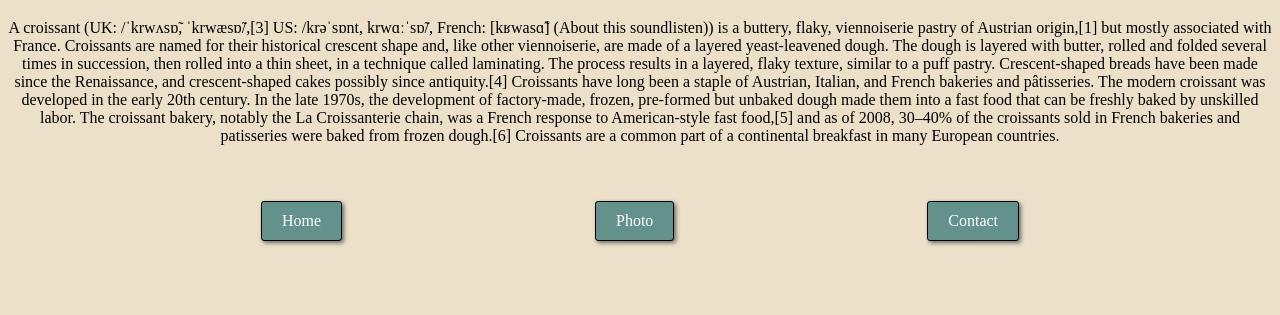
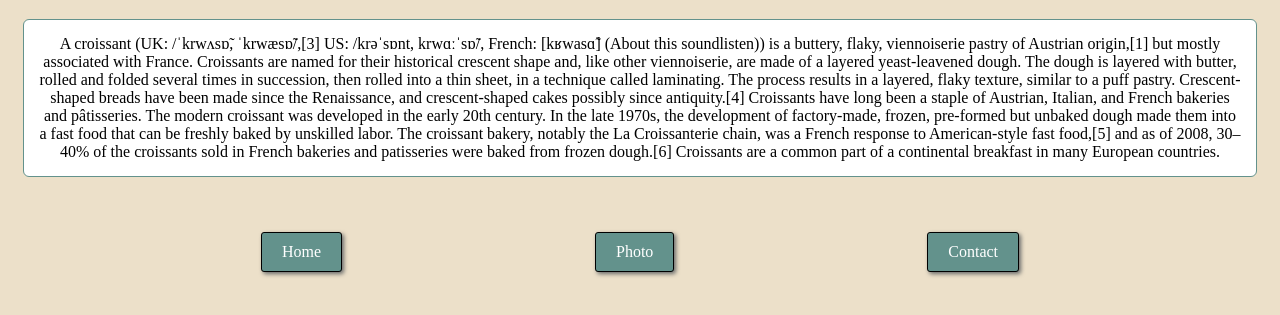
Before and after one commit to corinamittelholzer/Croissant, a plain HTML site: page index.html in a window 1280 px wide. Shown: the part 61-376 px from the top of the page. Drawn offline with Linux system fonts and the light colour scheme.

Commit message:
style textcontainer

```diff
--- a/index.html
+++ b/index.html
@@ -9,7 +9,7 @@
   </head>
   <body>
     <h1>Croissant</h1>
-    <p>
+    <p class="textcontainer">
       A croissant (UK: /ˈkrwʌsɒ̃, ˈkrwæsɒ̃/,[3] US: /krəˈsɒnt, krwɑːˈsɒ̃/, French:
       [kʁwasɑ̃] (About this soundlisten)) is a buttery, flaky, viennoiserie
       pastry of Austrian origin,[1] but mostly associated with France.
--- a/src/style.css
+++ b/src/style.css
@@ -9,6 +9,14 @@ img {
   padding: 10px;
   border: 2px solid rgb(99, 146, 140);
   border-radius: 3px;
+}
+
+.textcontainer {
+  background-color: white;
+  border: 1px solid rgb(99, 146, 140);
+  border-radius: 6px;
+  margin: 15px;
+  padding: 15px;
 }
 
 .navigationlinks {
```
